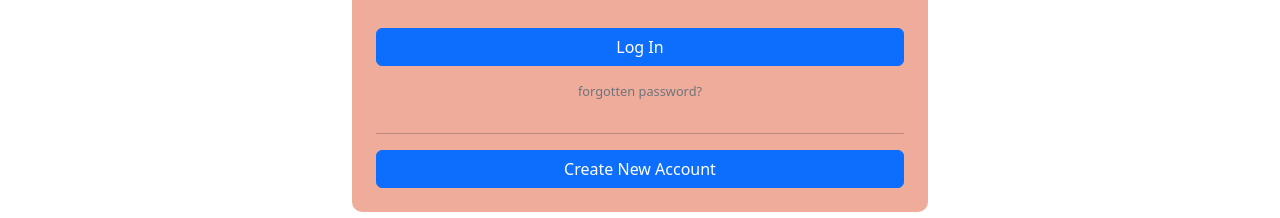
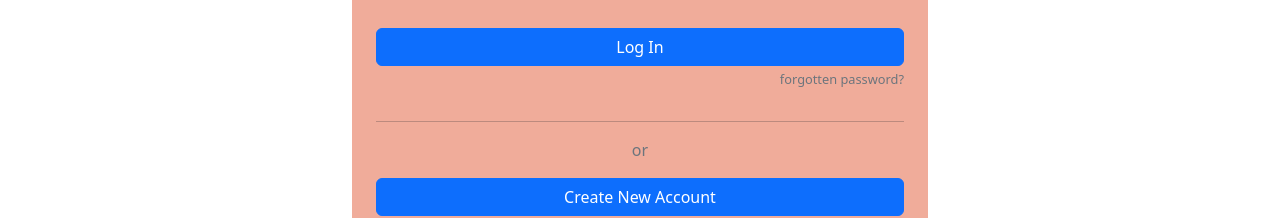
Before and after one commit to Koongpao/CookClickPublic, a React (Create React App) app in the folder frontend/: page /login in a window 1280 px wide. Shown: the part 670-888 px from the top of the page. Built offline with nearby package versions, Linux system fonts and the light colour scheme.

Commit message:
login v3

```diff
--- a/frontend/src/pages/Login.js
+++ b/frontend/src/pages/Login.js
@@ -15,11 +15,12 @@ const Login = () => {
             <Form.Label>Password:</Form.Label>
             <Form.Control type="password" placeholder="Password" />
           </Form.Group>
-          <Button className="btn-orange mb-3" variant="primary" type="submit">
+          <Button className="btn-orange mb-1" variant="primary" type="submit">
             Log In
           </Button>
-          <a href="/" className="text-sm text-center text-muted mb-3" id="forget-password">forgotten password?</a>
+          <a href="/" className="text-sm text-end text-muted mb-3" id="forget-password">forgotten password?</a>
           <hr />
+          <div className="text-center text-muted mb-3" id="forget-password">or</div>
           <Button className="btn-create" variant="primary" type="submit">
             Create New Account
           </Button>
```
